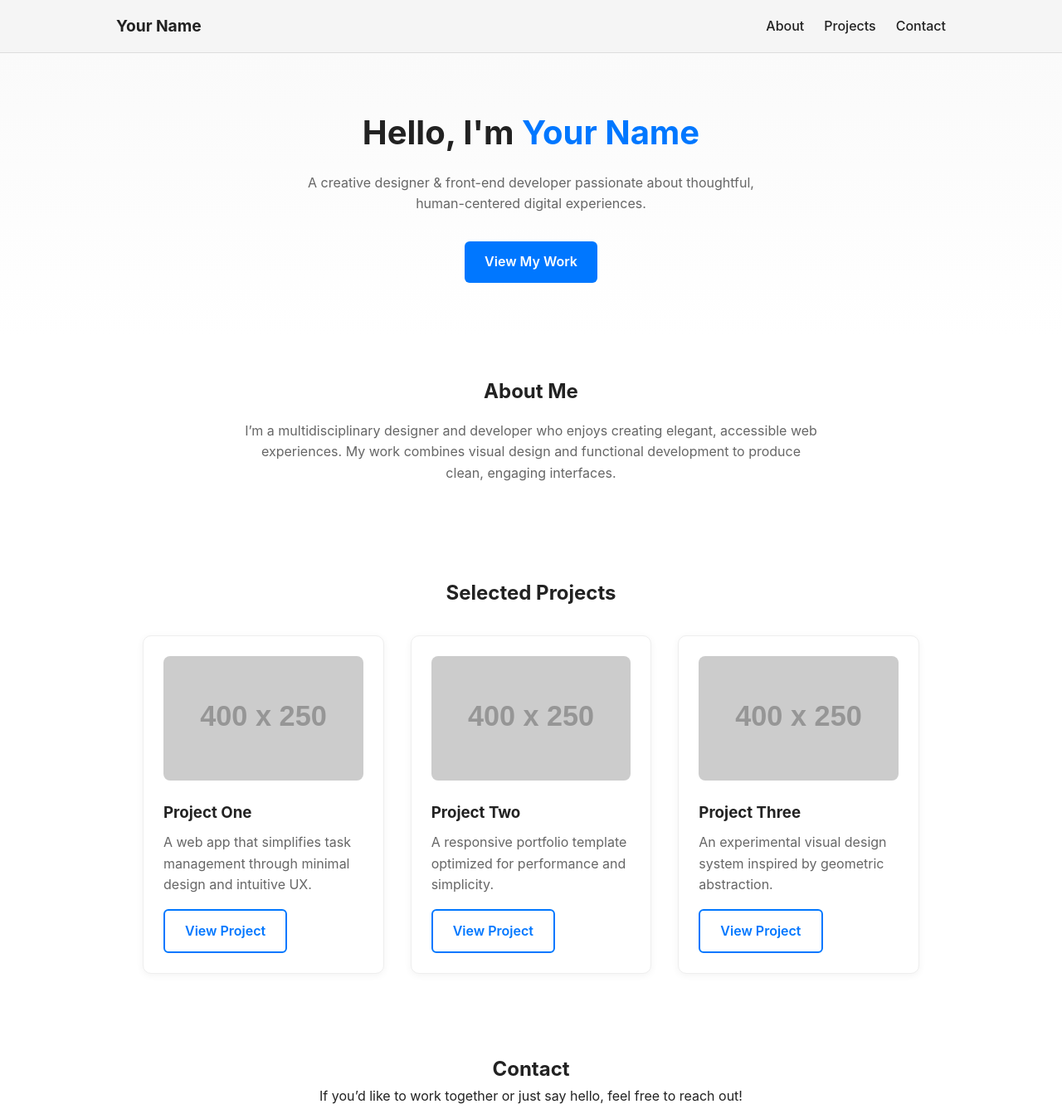
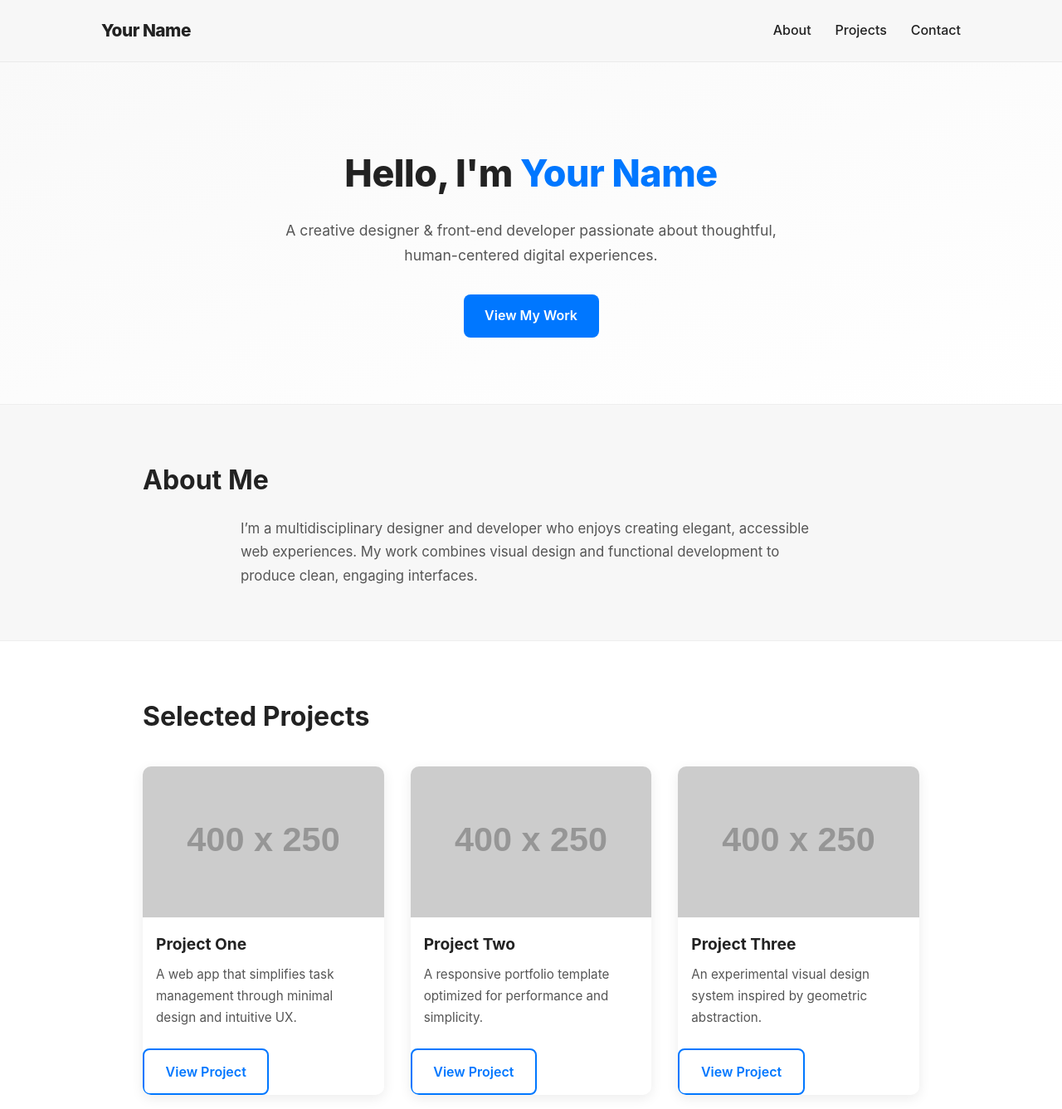
Before and after one commit to Kvthleenhe/KathleenHeDesigns, a plain HTML site: page Portoflio Structure.html in a window 1280 px wide. Shown: the top 1337 px of the page at 83% size. Drawn offline with Linux system fonts and the light colour scheme; placeholder pictures from the web are drawn by us.

Commit message:
Update style.css

```diff
--- a/style.css
+++ b/style.css
@@ -1,11 +1,16 @@
-/* ---------- Portfolio Website Styles ---------- */
+/* --------------------------------------------------
+   Portfolio Structure — Main Stylesheet
+   Compatible with: Portfolio Structure.html
+-------------------------------------------------- */
 
 :root {
   --accent: #0077ff;
+  --accent-hover: #005ed1;
   --text: #222;
+  --muted: #555;
   --bg: #ffffff;
-  --muted: #666;
-  --light: #f5f5f5;
+  --light: #f7f7f7;
+  --shadow: rgba(0, 0, 0, 0.08);
 }
 
 * {
@@ -18,87 +23,103 @@
 body {
   background-color: var(--bg);
   color: var(--text);
-  line-height: 1.6;
+  line-height: 1.7;
+  font-size: 16px;
 }
 
+/* ---------- Header ---------- */
 header {
   background: var(--light);
-  padding: 1rem 2rem;
-  border-bottom: 1px solid #ddd;
+  border-bottom: 1px solid #eaeaea;
+  position: sticky;
+  top: 0;
+  z-index: 10;
+  backdrop-filter: blur(8px);
 }
 
 .navbar {
   display: flex;
   justify-content: space-between;
   align-items: center;
-  max-width: 1000px;
+  max-width: 1100px;
   margin: 0 auto;
+  padding: 1.2rem 2rem;
 }
 
 .logo {
-  font-weight: 700;
-  font-size: 1.2rem;
+  font-weight: 800;
+  font-size: 1.3rem;
+  letter-spacing: -0.5px;
 }
 
 .nav-links {
   list-style: none;
   display: flex;
-  gap: 1.5rem;
+  gap: 1.8rem;
 }
 
 .nav-links a {
   text-decoration: none;
   color: var(--text);
   font-weight: 500;
+  transition: color 0.2s ease;
 }
 
 .nav-links a:hover {
   color: var(--accent);
 }
 
+/* ---------- Hero ---------- */
 .hero {
-  padding: 4rem 2rem;
   text-align: center;
-  background: linear-gradient(to bottom, #fafafa, #fff);
+  padding: 6rem 2rem 5rem;
+  background: linear-gradient(to bottom right, #f9f9f9, #ffffff);
+  animation: fadeIn 1s ease-in;
 }
 
 .hero-content h1 {
-  font-size: 2.5rem;
+  font-size: 2.8rem;
+  font-weight: 800;
   margin-bottom: 1rem;
+  letter-spacing: -0.5px;
 }
 
 .hero-content p {
   max-width: 600px;
   margin: 0 auto 2rem;
   color: var(--muted);
+  font-size: 1.1rem;
 }
 
 .accent {
   color: var(--accent);
 }
 
-.btn, .btn-secondary {
+.btn,
+.btn-secondary {
   display: inline-block;
-  padding: 0.75rem 1.5rem;
-  border-radius: 6px;
+  padding: 0.8rem 1.6rem;
+  border-radius: 8px;
   font-weight: 600;
   text-decoration: none;
-  transition: background 0.3s ease;
+  cursor: pointer;
+  transition: all 0.3s ease;
 }
 
 .btn {
   background: var(--accent);
   color: #fff;
+  border: none;
 }
 
 .btn:hover {
-  background: #005ed1;
+  background: var(--accent-hover);
 }
 
 .btn-secondary {
+  border: 2px solid var(--accent);
+  color: var(--accent);
   background: transparent;
-  color: var(--accent);
-  border: 2px solid var(--accent);
 }
 
 .btn-secondary:hover {
@@ -106,22 +127,38 @@ header {
   color: #fff;
 }
 
+/* ---------- Section Layout ---------- */
 .container {
   max-width: 1000px;
   margin: 0 auto;
-  padding: 3rem 2rem;
+  padding: 4rem 2rem;
 }
 
-.about, .projects, .contact {
-  text-align: center;
+section {
+  animation: fadeUp 0.7s ease both;
+}
+
+section h2 {
+  font-size: 2rem;
+  font-weight: 700;
+  margin-bottom: 1rem;
+}
+
+/* ---------- About ---------- */
+.about {
+  background: var(--light);
+  border-top: 1px solid #eee;
+  border-bottom: 1px solid #eee;
 }
 
 .about p {
   max-width: 700px;
-  margin: 1rem auto;
+  margin: 0 auto;
   color: var(--muted);
+  font-size: 1.05rem;
 }
 
+/* ---------- Projects ---------- */
 .project-grid {
   display: grid;
   grid-template-columns: repeat(auto-fit, minmax(280px, 1fr));
@@ -131,37 +168,38 @@ header {
 
 .project-card {
   background: #fff;
-  border: 1px solid #eee;
   border-radius: 10px;
-  padding: 1.5rem;
-  text-align: left;
-  box-shadow: 0 2px 10px rgba(0,0,0,0.05);
-  transition: transform 0.2s ease, box-shadow 0.2s ease;
+  box-shadow: 0 4px 15px var(--shadow);
+  overflow: hidden;
+  transition: transform 0.3s ease, box-shadow 0.3s ease;
 }
 
 .project-card:hover {
   transform: translateY(-5px);
-  box-shadow: 0 6px 20px rgba(0,0,0,0.1);
+  box-shadow: 0 8px 25px rgba(0, 0, 0, 0.1);
 }
 
 .project-card img {
   width: 100%;
-  border-radius: 8px;
-  margin-bottom: 1rem;
+  display: block;
 }
 
 .project-card h3 {
-  margin-bottom: 0.5rem;
+  font-size: 1.2rem;
+  font-weight: 700;
+  margin: 1rem 1rem 0.5rem;
 }
 
 .project-card p {
   color: var(--muted);
-  margin-bottom: 1rem;
+  font-size: 0.95rem;
+  margin: 0 1rem 1.5rem;
 }
 
+/* ---------- Contact ---------- */
 .contact-form {
   max-width: 600px;
-  margin: 2rem auto;
+  margin: 2rem auto 0;
   display: flex;
   flex-direction: column;
   gap: 1rem;
@@ -169,24 +207,39 @@ header {
 
 .contact-form input,
 .contact-form textarea {
-  padding: 0.75rem;
+  padding: 0.8rem;
   border: 1px solid #ddd;
   border-radius: 6px;
   font-size: 1rem;
+  transition: border-color 0.2s ease, box-shadow 0.2s ease;
 }
 
-.contact-form button {
-  width: fit-content;
-  align-self: center;
+.contact-form input:focus,
+.contact-form textarea:focus {
+  border-color: var(--accent);
+  box-shadow: 0 0 0 3px rgba(0, 119, 255, 0.15);
+  outline: none;
 }
 
+/* ---------- Footer ---------- */
 footer {
   background: var(--light);
+  border-top: 1px solid #eee;
   text-align: center;
-  padding: 1.5rem;
+  padding: 1.8rem;
+  color: var(--muted);
   font-size: 0.9rem;
-  color: var(--muted);
-  border-top: 1px solid #ddd;
+}
+
+/* ---------- Animations ---------- */
+@keyframes fadeIn {
+  from { opacity: 0; }
+  to { opacity: 1; }
+}
+
+@keyframes fadeUp {
+  from { opacity: 0; transform: translateY(20px); }
+  to { opacity: 1; transform: translateY(0); }
 }
 
 /* ---------- Responsive ---------- */
@@ -197,10 +250,14 @@ footer {
   }
 
   .hero-content h1 {
-    font-size: 2rem;
+    font-size: 2.2rem;
   }
 
   .project-grid {
     grid-template-columns: 1fr;
   }
+
+  .container {
+    padding: 3rem 1.5rem;
+  }
 }
```
